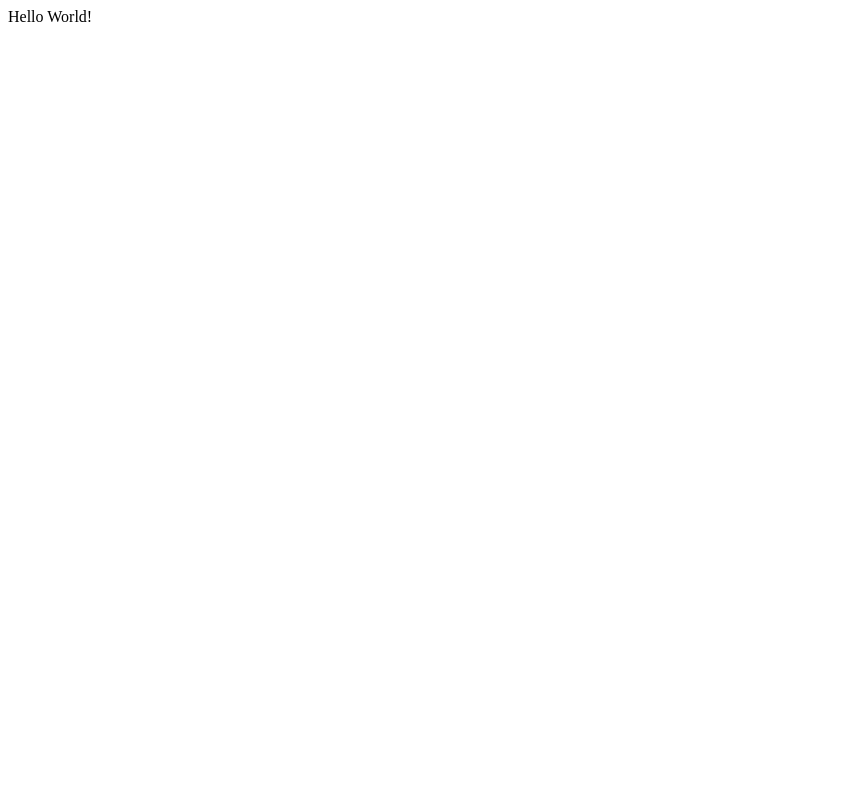
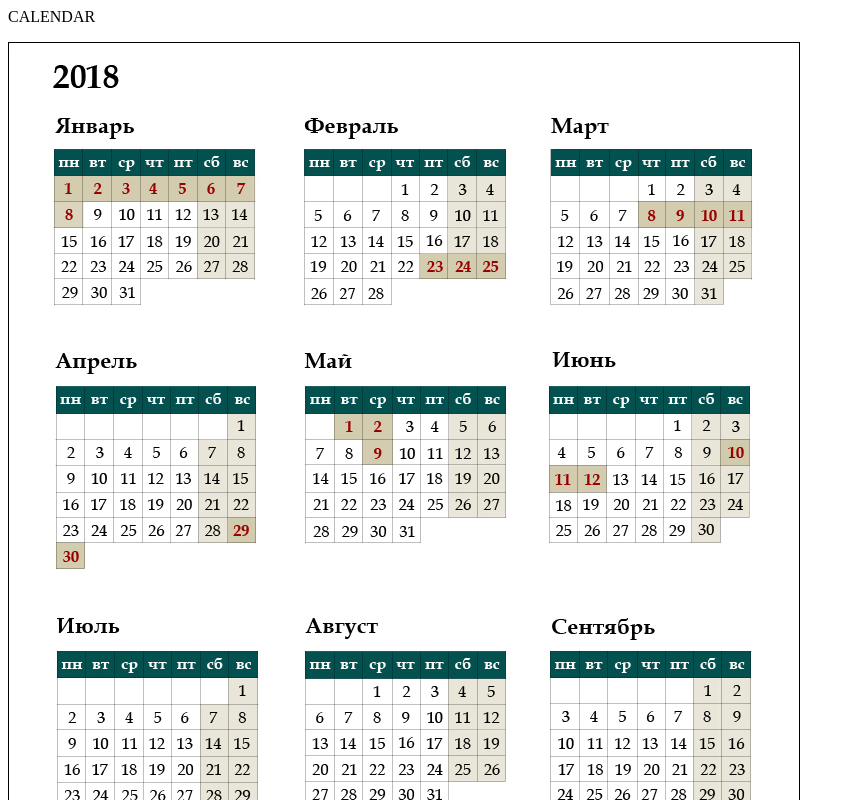
Before and after one commit to oartam/oartam.github.io, a plain HTML site: page index.html in a window 1280 px wide. Shown: the top 800 px of the page, without its empty margins (0-855 px from the left). Drawn offline with Linux system fonts and the light colour scheme.

Commit message:
Add files via upload

```diff
--- a/index.html
+++ b/index.html
@@ -1 +1,2 @@
-Hello World!
+<p>CALENDAR</p>
+<p><img src="2018.jpg"></p>
```
